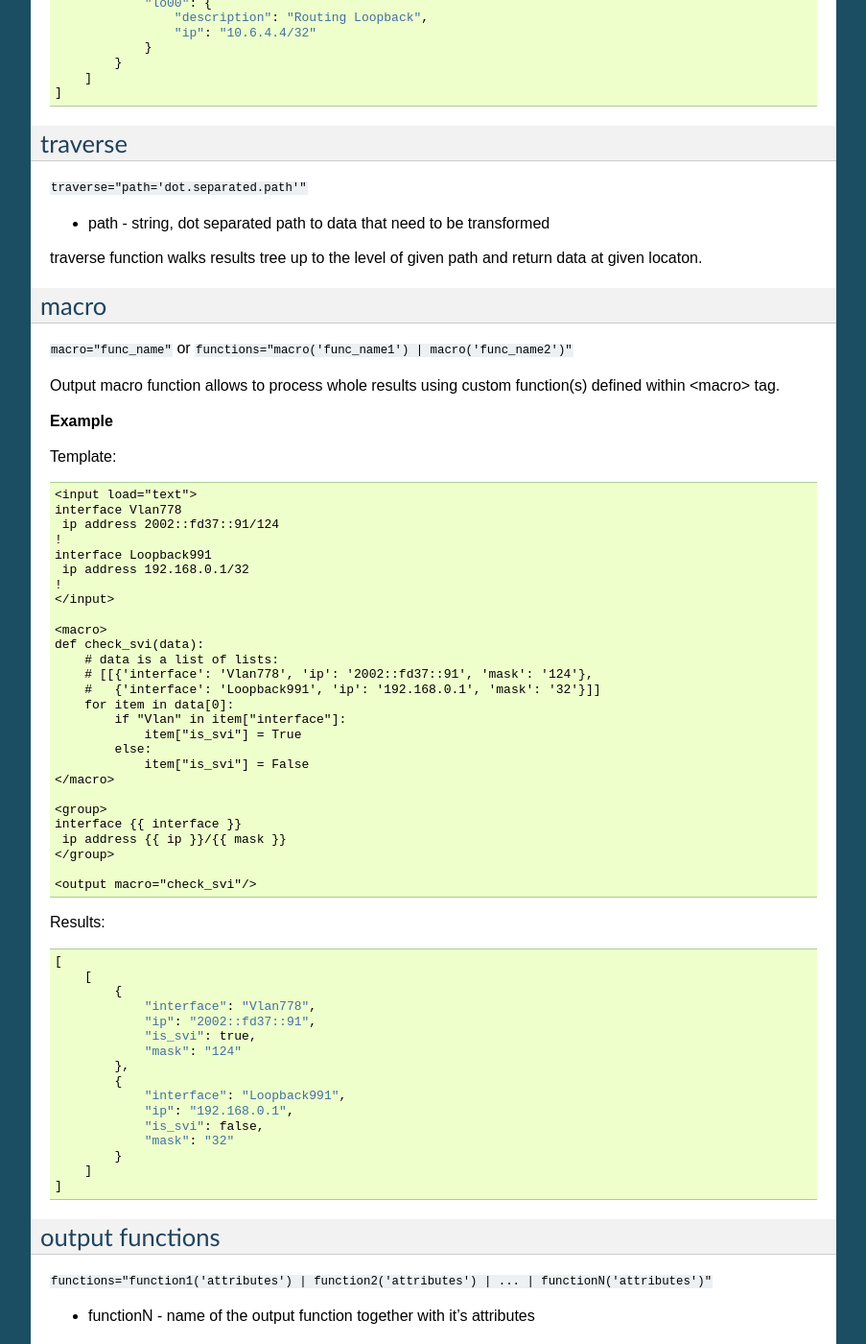
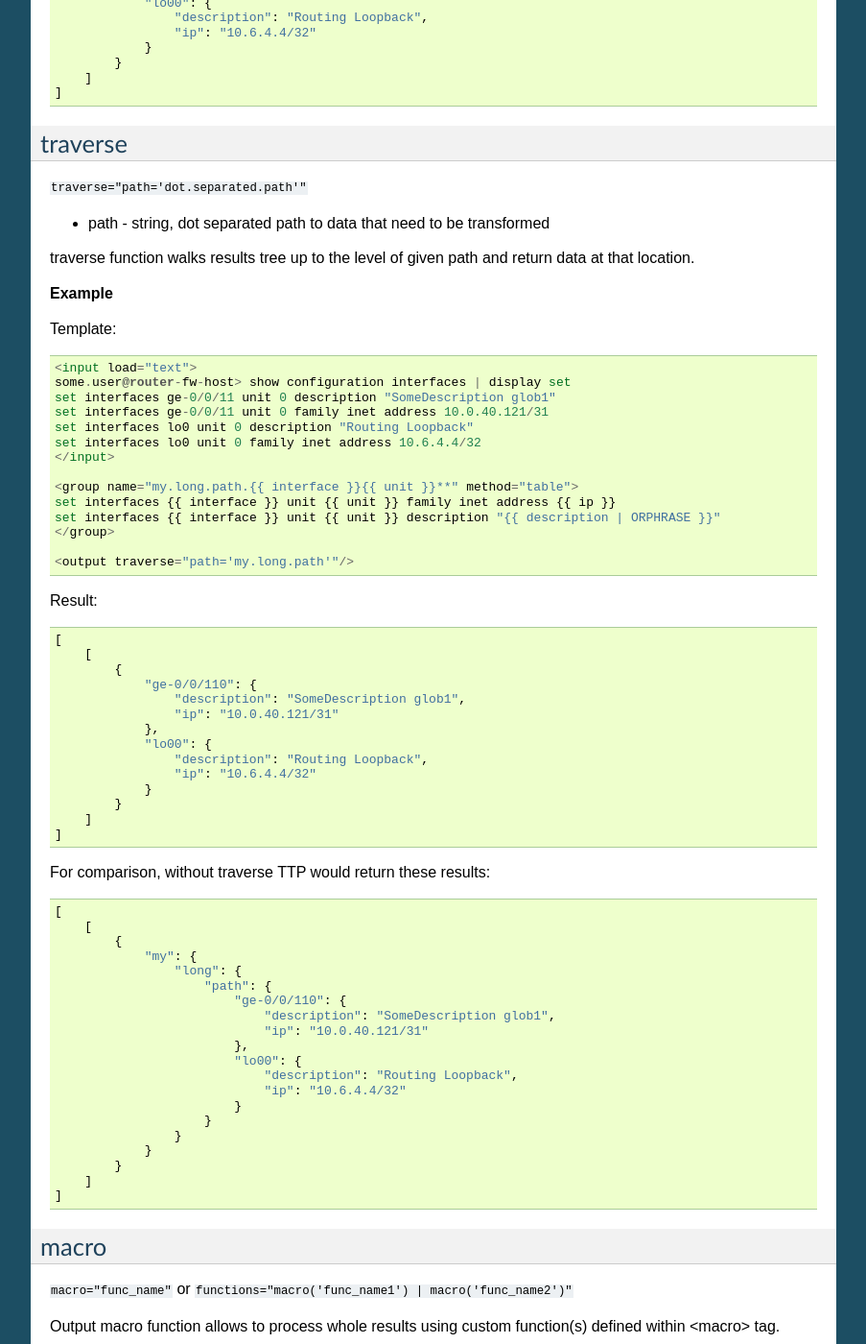
Before and after one commit to dmulyalin/ttp, a Sphinx documentation site: the page built from docs/source/TTP_TAGS/Outputs/Functions.rst, in a window 1280 px wide and 1400 px high, scrolled down 2763 px. Shown: the whole window at 96% size, without its empty margins (198-1101 px from the left). Built offline with Sphinx 7.4.7, drawn with Linux system fonts in a browser that asks for light colours.

Commit message:
fixed bug with _line_ and _end_ handlung when PATH in match is not the same as in self.record. Added test19 to test that behaviour. Writing docs for How tos

```diff
--- a/docs/source/TTP_TAGS/Outputs/Functions.rst
+++ b/docs/source/TTP_TAGS/Outputs/Functions.rst
@@ -170,7 +170,67 @@ traverse
 
 * path - string, dot separated path to data that need to be transformed
 
-traverse function walks results tree up to the level of given path and return data at given locaton.
+traverse function walks results tree up to the level of given path and return data at that location.
+
+**Example**
+
+Template::
+
+    <input load="text">
+    some.user@router-fw-host> show configuration interfaces | display set
+    set interfaces ge-0/0/11 unit 0 description "SomeDescription glob1"
+    set interfaces ge-0/0/11 unit 0 family inet address 10.0.40.121/31
+    set interfaces lo0 unit 0 description "Routing Loopback"
+    set interfaces lo0 unit 0 family inet address 10.6.4.4/32
+    </input>
+
+    <group name="my.long.path.{{ interface }}{{ unit }}**" method="table">
+    set interfaces {{ interface }} unit {{ unit }} family inet address {{ ip }}
+    set interfaces {{ interface }} unit {{ unit }} description "{{ description | ORPHRASE }}"
+    </group>
+
+    <output traverse="path='my.long.path'"/>
+
+Result::
+
+    [
+        [
+            {
+                "ge-0/0/110": {
+                    "description": "SomeDescription glob1",
+                    "ip": "10.0.40.121/31"
+                },
+                "lo00": {
+                    "description": "Routing Loopback",
+                    "ip": "10.6.4.4/32"
+                }
+            }
+        ]
+    ]
+
+For comparison, without traverse TTP would return these results::
+
+    [
+        [
+            {
+                "my": {
+                    "long": {
+                        "path": {
+                            "ge-0/0/110": {
+                                "description": "SomeDescription glob1",
+                                "ip": "10.0.40.121/31"
+                            },
+                            "lo00": {
+                                "description": "Routing Loopback",
+                                "ip": "10.6.4.4/32"
+                            }
+                        }
+                    }
+                }
+            }
+        ]
+    ]
+
 
 macro
 ------------------------------------------------------------
--- /dev/null
+++ b/docs/source/Writing templates/How to produce time series data with TTP.rst
@@ -0,0 +1,4 @@
+How to produce time series data with TTP
+========================================
+
+TBD
--- a/docs/source/Writing templates/index.rst
+++ b/docs/source/Writing templates/index.rst
@@ -46,6 +46,8 @@ And get these results::
         ]
     ]
 
+.. warning:: TTP match variables names used as regular expressions group names, hence they must be valid Python identifiers.
+
 Above process is very similar to writing `Jinja2 <https://palletsprojects.com/p/jinja/>`_ templates but in reverse direction - we have text and we need to transform it into structured data, as opposed to having structured data, that needs to be rendered with Jinja2 template to produce text.
 
 .. warning:: Indentation is important. Trailing spaces and tabs are ignored by TTP.
@@ -88,3 +90,4 @@ HOW TOs
    How to parse text tables
    How to parse show commands output
    How to filter with TTP
+   How to produce time series data with TTP
```
Also changed, not shown: docs/source/Writing templates/How to parse show commands output.rst (+78 -0 lines), 2 other files.
